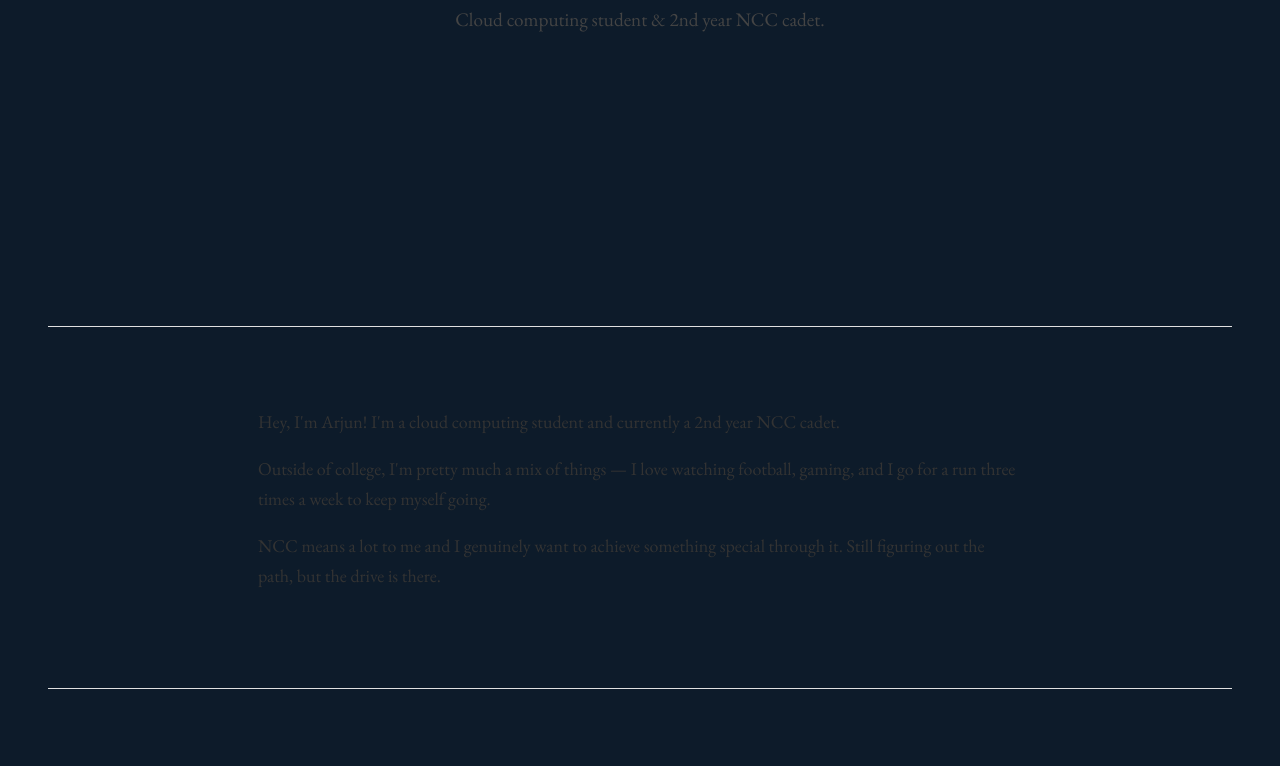
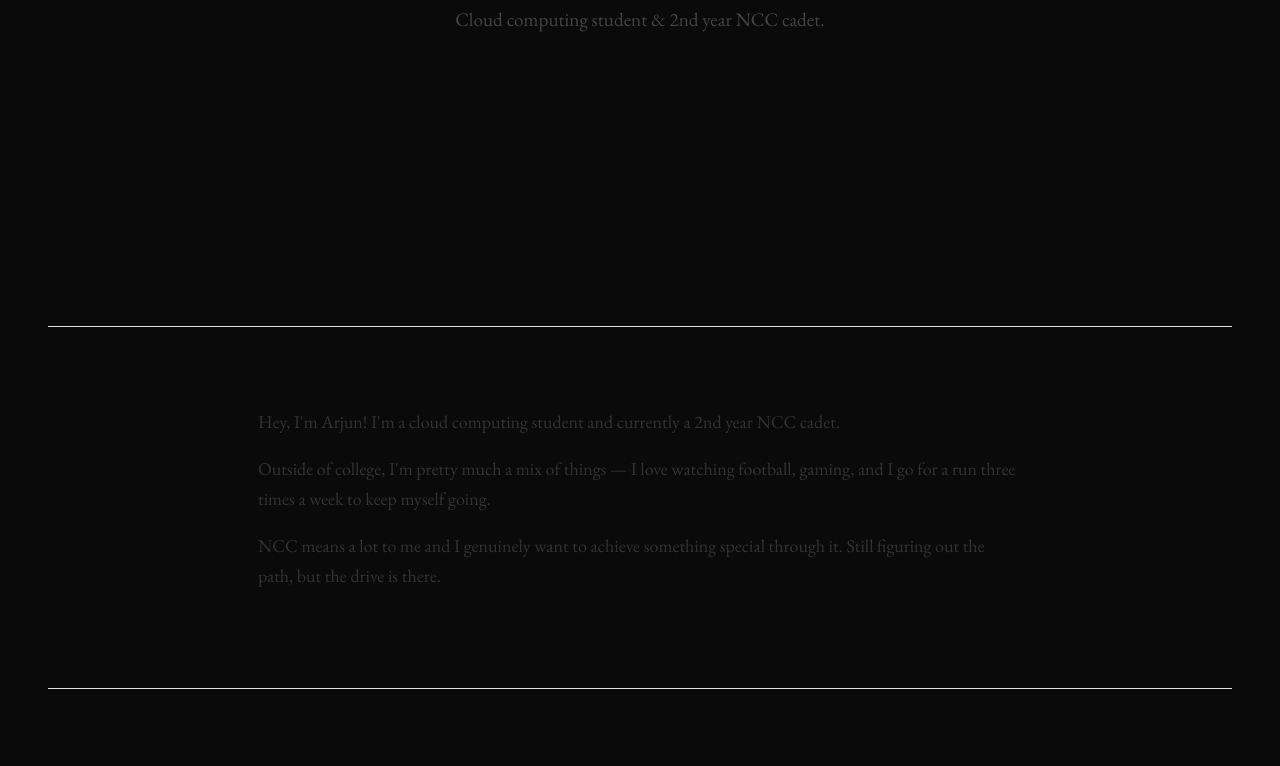
Before and after one commit to Arjun-ragesh077/Portfolio-Backend, a website: page public/index.html in a window 1280 px wide. Shown: the part 474-1240 px from the top of the page. Drawn offline with nearby package versions, Linux system fonts and the light colour scheme; a web font is replaced by a local one.

Commit message:
Update index.html

```diff
--- a/public/index.html
+++ b/public/index.html
@@ -9,7 +9,7 @@
     *, *::before, *::after { box-sizing: border-box; margin: 0; padding: 0; }
 
     :root {
-      --bg: #0d1b2a;
+      --bg: #0a0a0a;
       --fg: #111111;
       --muted: #888888;
       --line: #e0e0e0;
```
